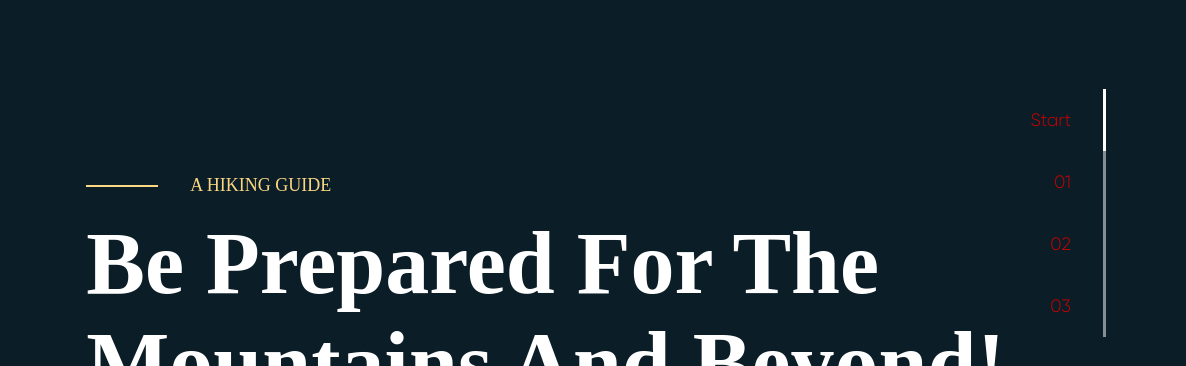
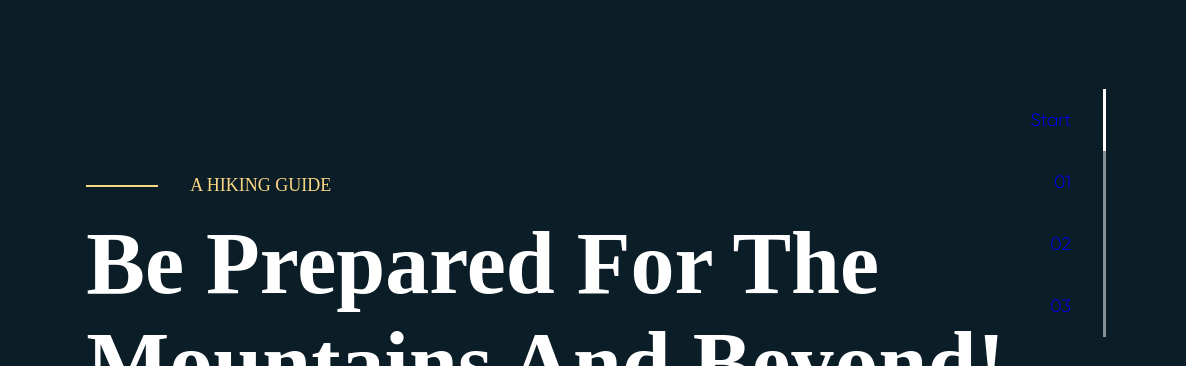
Before and after one commit to zulfiiamirbakieva/mntm, a plain HTML site: page index.html in a window 1280 px wide. Shown: the part 151-517 px from the top of the page, 94-1280 px from the left. Drawn offline with Linux system fonts and the light colour scheme; a web font is replaced by a local one.

Commit message:
Make blue

```diff
--- a/css/style.css
+++ b/css/style.css
@@ -49,7 +49,7 @@ body {
 	font-family: Gilroy;
 	font-size: 18px;
 	line-height: 22px;
-	color: #cc0000;
+	color: blue;
 	text-decoration: none;
 }
 
```
